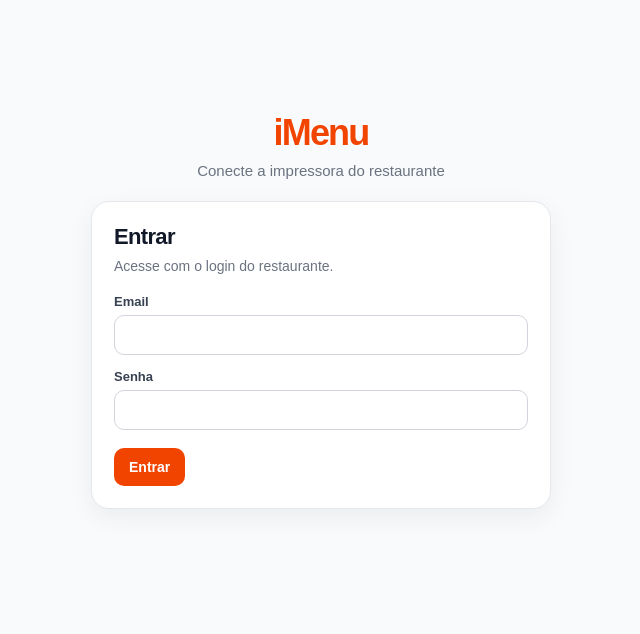
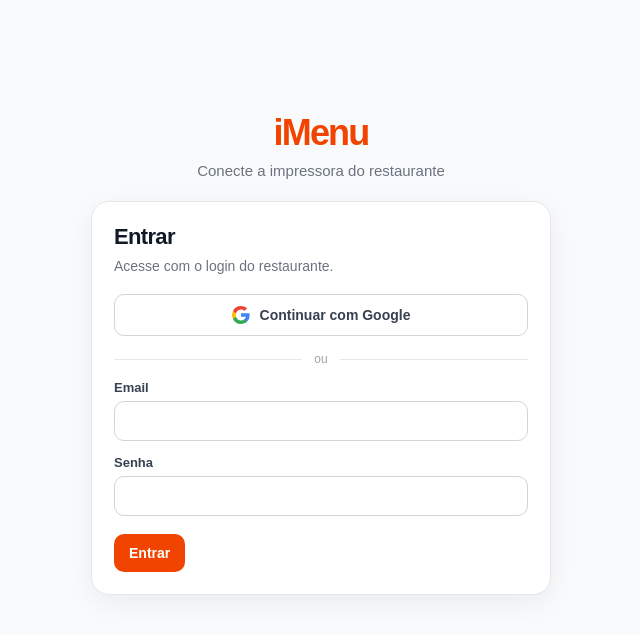
Before and after one commit to metrix0/imenu-printer, an Electron app: page index.html in a window 1280 px wide. Shown: the whole page, without its empty margins (319-959 px from the left). Drawn offline with Linux system fonts and the light colour scheme; no server answers.

Commit message:
Add Google login to printer

```diff
--- a/index.html
+++ b/index.html
@@ -320,6 +320,49 @@
             font-size: 15px;
         }
 
+        .googleLoginButton {
+            width: 100%;
+            display: flex;
+            align-items: center;
+            justify-content: center;
+            gap: 10px;
+            background: white;
+            color: #374151;
+            border: 1px solid #d1d5db;
+        }
+
+        .googleLoginButton:hover:not(:disabled) {
+            background: #f9fafb;
+        }
+
+        .googleLoginButton:disabled {
+            cursor: wait;
+            opacity: 0.65;
+        }
+
+        .googleLoginIcon {
+            width: 18px;
+            height: 18px;
+            flex-shrink: 0;
+        }
+
+        .loginDivider {
+            display: flex;
+            align-items: center;
+            gap: 12px;
+            margin: 16px 0 2px;
+            color: #9ca3af;
+            font-size: 12px;
+        }
+
+        .loginDivider::before,
+        .loginDivider::after {
+            content: '';
+            height: 1px;
+            flex: 1;
+            background: #e5e7eb;
+        }
+
         .error {
             color: #b91c1c;
             background: #fef2f2;
@@ -358,8 +401,7 @@
         }
 
         .statusBox {
-            width: 100%;
-            padding: 13px 14px;
+            width: 100%;n            padding: 13px 14px;
             border-radius: 12px;
             font-size: 13px;
             font-weight: 800;
@@ -526,6 +568,18 @@
                     </div>
                 </div>
             </div>
+
+            <button id="googleLoginButton" class="googleLoginButton" type="button" onclick="loginWithGoogle()">
+                <svg class="googleLoginIcon" viewBox="0 0 18 18" aria-hidden="true">
+                    <path fill="#4285F4" d="M17.64 9.205c0-.638-.057-1.252-.164-1.841H9v3.482h4.844a4.14 4.14 0 0 1-1.797 2.715v2.258h2.909c1.702-1.567 2.684-3.874 2.684-6.614Z"/>
+                    <path fill="#34A853" d="M9 18c2.43 0 4.468-.806 5.956-2.181l-2.909-2.258c-.806.54-1.835.859-3.047.859-2.344 0-4.328-1.584-5.037-3.711H.956v2.332A9 9 0 0 0 9 18Z"/>
+                    <path fill="#FBBC05" d="M3.963 10.709A5.41 5.41 0 0 1 3.682 9c0-.593.102-1.169.281-1.709V4.959H.956A9 9 0 0 0 0 9c0 1.452.347 2.827.956 4.041l3.007-2.332Z"/>
+                    <path fill="#EA4335" d="M9 3.58c1.321 0 2.507.454 3.441 1.345l2.581-2.582C13.464.891 11.426 0 9 0A9 9 0 0 0 .956 4.959l3.007 2.332C4.672 5.164 6.656 3.58 9 3.58Z"/>
+                </svg>
+                <span id="googleLoginButtonText">Continuar com Google</span>
+            </button>
+
+            <div class="loginDivider">ou</div>
 
             <div class="field">
                 <label>Email</label>
@@ -784,6 +838,16 @@
         const raw = String(err?.message || err || '').toLowerCase()
 
         if (
+            raw.includes('google') ||
+            raw.includes('oauth') ||
+            raw.includes('porta local') ||
+            raw.includes('eaddrinuse') ||
+            raw.includes('tempo limite')
+        ) {
+            return 'Não foi possível entrar com Google. Tente novamente.'
+        }
+
+        if (
             raw.includes('invalid login credentials') ||
             raw.includes('invalid credentials') ||
             raw.includes('email not confirmed') ||
@@ -991,6 +1055,16 @@
         }
     }
 
+    async function finishLogin(result) {
+        const config = await window.api.getConfig()
+
+        setFormConfig(config)
+        showApp(config)
+        await detectPrinters()
+
+        log(`Login OK. Restaurante: ${result.restaurant_name || result.restaurant_id}`)
+    }
+
     async function login() {
         try {
             const email = document.getElementById('email').value.trim()
@@ -1008,15 +1082,29 @@
                 password,
             })
 
-            const config = await window.api.getConfig()
-
-            setFormConfig(config)
-            showApp(config)
-            await detectPrinters()
-
-            log(`Login OK. Restaurante: ${result.restaurant_name || result.restaurant_id}`)
+            await finishLogin(result)
         } catch (err) {
             document.getElementById('loginStatus').textContent = normalizeErrorMessage(err)
+        }
+    }
+
+    async function loginWithGoogle() {
+        const button = document.getElementById('googleLoginButton')
+        const buttonText = document.getElementById('googleLoginButtonText')
+        const status = document.getElementById('loginStatus')
+
+        try {
+            status.textContent = ''
+            button.disabled = true
+            buttonText.textContent = 'Aguardando Google...'
+
+            const result = await window.api.loginWithGoogle()
+            await finishLogin(result)
+        } catch (err) {
+            status.textContent = normalizeErrorMessage(err)
+        } finally {
+            button.disabled = false
+            buttonText.textContent = 'Continuar com Google'
         }
     }
 
```
